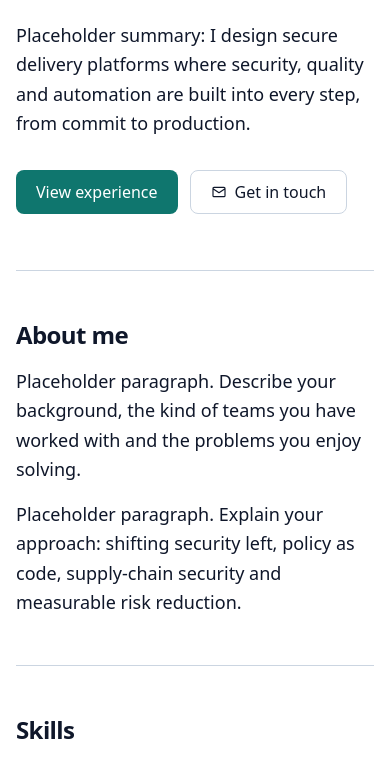
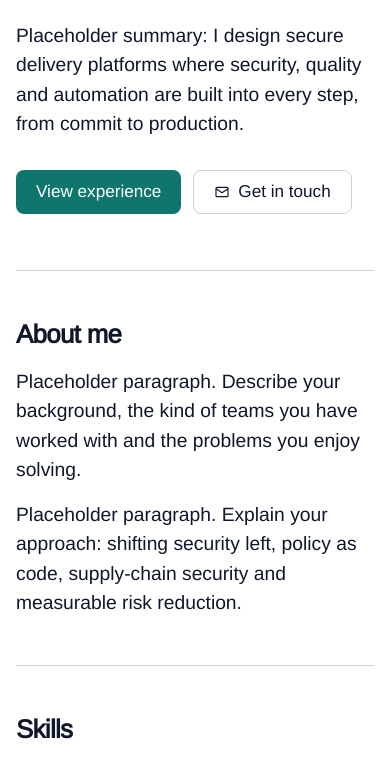
Before and after one commit to Milodon247/andresmolina.dev, an Astro site: page / in a window 390 px wide. Shown: the part 372-1139 px from the top of the page. Built offline with nearby package versions, Linux system fonts and the light colour scheme; Astro itself is replaced by a stand-in of ours; a web font is replaced by a local one.

Commit message:
perf(fonts): preload inter and add a metric-matched fallback to remove layout shift
Lighthouse measured CLS 0.35 on mobile when Inter swapped in. Now CLS is 0 on every page.

Co-Authored-By: Claude Opus 5.5 <noreply@anthropic.com>

```diff
--- a/src/components/seo/Head.astro
+++ b/src/components/seo/Head.astro
@@ -1,4 +1,6 @@
 ---
+// Preload the Latin subset (covers en and es) so text renders in Inter from the first paint.
+import interLatinUrl from '@fontsource-variable/inter/files/inter-latin-wght-normal.woff2?url';
 import { site } from '@/config/site';
 import { defaultLocale, localeMeta, locales, type Locale } from '@/i18n/config';
 import { pathFor, type PageKey } from '@/i18n/routes';
@@ -29,6 +31,7 @@ const jsonLd = structuredData ? JSON.stringify(structuredData).replace(/</g, '\\
 
 <meta charset="utf-8" />
 <meta name="viewport" content="width=device-width, initial-scale=1" />
+<link rel="preload" href={interLatinUrl} as="font" type="font/woff2" crossorigin="anonymous" />
 <title>{fullTitle}</title>
 <meta name="description" content={description} />
 <meta name="author" content={site.author} />
--- a/src/styles/global.css
+++ b/src/styles/global.css
@@ -5,10 +5,23 @@
  * under prefers-color-scheme, so every utility (bg-bg, text-muted, …) adapts without JS.
  * All text/background pairs meet WCAG 2.2 AA (4.5:1) in both schemes.
  */
+/*
+ * Local fallback with Inter's metrics, so swapping to the web font does not move the layout (CLS).
+ * Liberation Sans is metric-compatible with Arial on Linux.
+ */
+@font-face {
+  font-family: 'Inter Fallback';
+  src: local('Arial'), local('ArialMT'), local('Liberation Sans'), local('Helvetica');
+  size-adjust: 107.12%;
+  ascent-override: 90.44%;
+  descent-override: 22.52%;
+  line-gap-override: 0%;
+}
+
 @theme {
   --font-sans:
-    'Inter Variable', ui-sans-serif, system-ui, -apple-system, 'Segoe UI', Roboto, 'Helvetica Neue', Arial,
-    sans-serif;
+    'Inter Variable', 'Inter Fallback', ui-sans-serif, system-ui, -apple-system, 'Segoe UI', Roboto,
+    'Helvetica Neue', Arial, sans-serif;
 
   --color-bg: #ffffff;
   --color-surface: #f8fafc;
```
